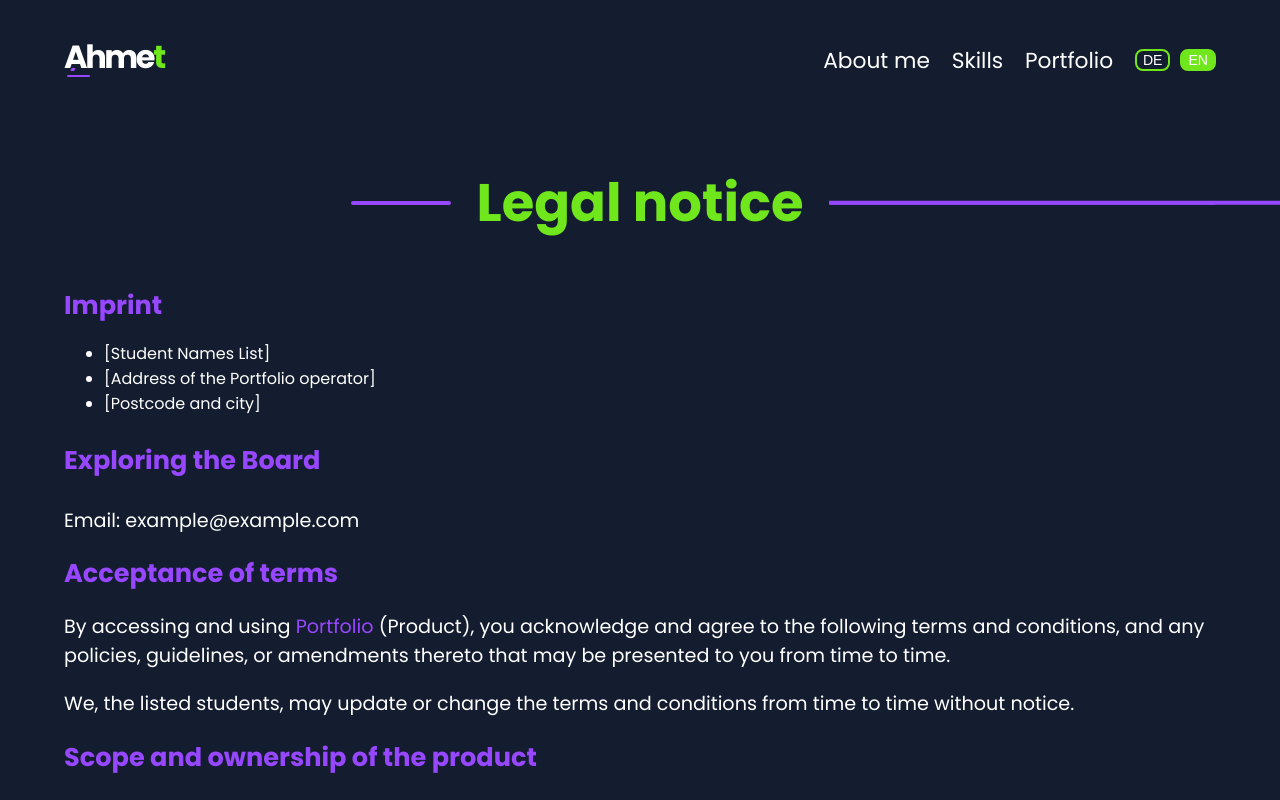
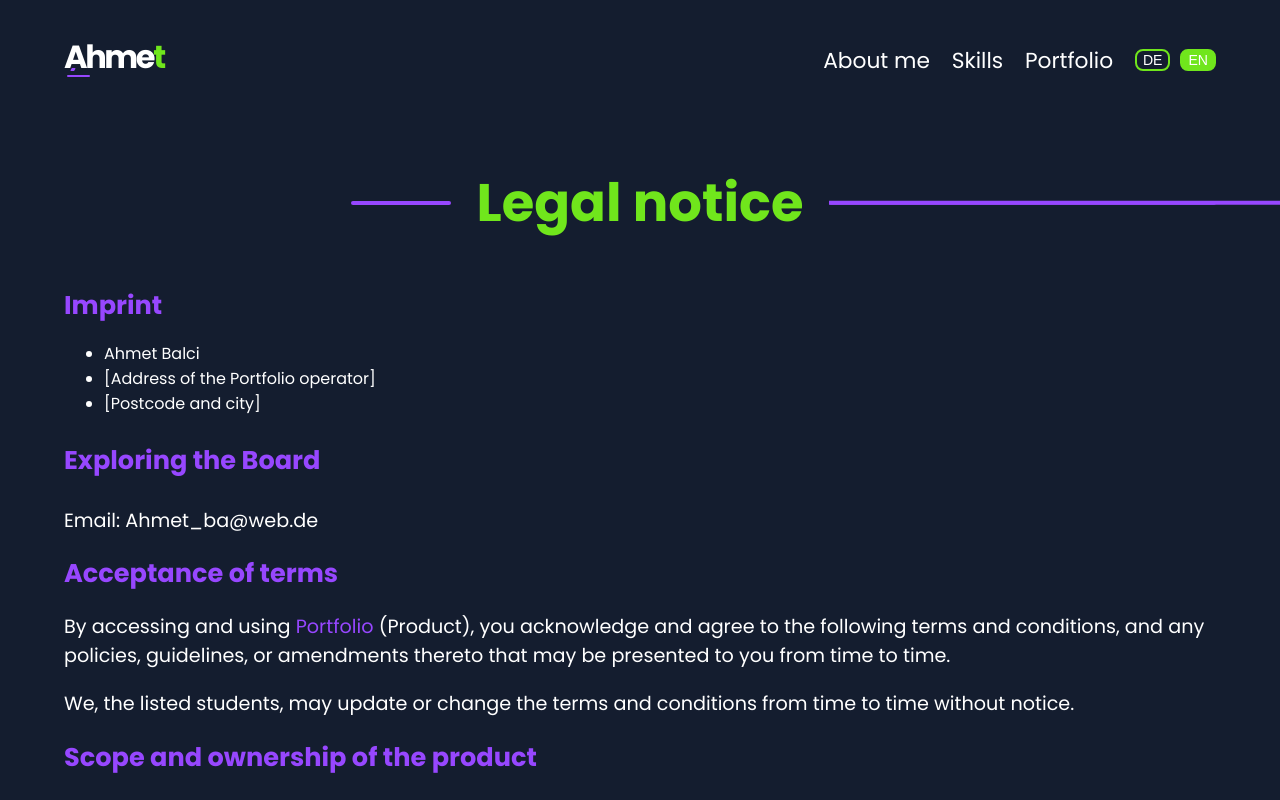
Before and after one commit to AhmetB-Dev/portfolio, an Angular app: page /legal-notice in a window 1280 px wide. Shown: the top 800 px of the page. Built offline with nearby package versions, Linux system fonts and the light colour scheme.

Commit message:
style(header): use clamp for navigation width; update email labels in translations

```diff
--- a/src/app/core/header/header.scss
+++ b/src/app/core/header/header.scss
@@ -71,7 +71,7 @@
       position: absolute;
       bottom: 0;
       left: 0;
-      width: 55px;
+      width: clamp(40px, 4vw, 100px);
       border-bottom: 2px solid #9747ff;
     }
   }
--- a/src/app/core/i18n/languages/de.translation.ts
+++ b/src/app/core/i18n/languages/de.translation.ts
@@ -19,7 +19,7 @@ export const deTranslation: TranslationModel = {
   about: {
     title: 'Über mich',
     lead: 'Ich entwickle moderne Webanwendungen und begeistere mich dafür, aus Ideen funktionierende und benutzerfreundliche Lösungen zu schaffen. Dabei lege ich Wert auf klare Strukturen, sauberen Code und kontinuierliche Weiterentwicklung.',
-    cardLocation: `Ich lebe in Siegen und arbeite bevorzugt remote, bin aber auch für hybride Arbeitsmodelle offen.`,
+    cardLocation: `Ich arbeite bevorzugt remote, bin aber auch für hybride Arbeitsmodelle offen.`,
     cardLearning:
       'Neue Technologien lerne ich am besten durch praktische Projekte. Dabei erweitere ich Schritt für Schritt meine Kenntnisse in der modernen Webentwicklung.',
     cardProblemSolving:
@@ -102,11 +102,11 @@ export const deTranslation: TranslationModel = {
 
     imprint: {
       title: 'Impressum',
-      studentNames: '[Liste der Namen]',
+      studentNames: 'Ahmet Balci',
       address: '[Adresse des Portfolio-Betreibers]',
       postcodeCity: '[Postleitzahl und Ort]',
       contactTitle: 'Das Board erkunden',
-      emailLabel: 'E-Mail',
+      emailLabel: 'Ahmet_ba@web.de',
     },
 
     acceptance: {
@@ -171,7 +171,7 @@ export const deTranslation: TranslationModel = {
       afterProduct:
         'und/oder Ihrem Verstoß gegen dieses Impressum entstehen oder damit zusammenhängen.',
       contactBeforeEmail: 'Bei Fragen oder Mitteilungen kontaktieren Sie uns bitte unter',
-      contactEmail: '[Kontakt-E-Mail]',
+      contactEmail: 'Ahmet_ba@web.de',
       dateLabel: 'Datum',
       date: '26. Juli 2025',
     },
--- a/src/app/core/i18n/languages/en.translation.ts
+++ b/src/app/core/i18n/languages/en.translation.ts
@@ -19,7 +19,7 @@ export const enTranslation: TranslationModel = {
   about: {
     title: 'About me',
     lead: 'I develop modern web applications and enjoy turning ideas into functional and user-friendly solutions. I focus on clear structures, clean code, and continuous improvement.',
-    cardLocation: `I am based in Siegen and prefer working remotely, but I am also open to hybrid work models.`,
+    cardLocation: `I prefer working remotely, but I’m also open to hybrid work arrangements.`,
     cardLearning:
       'I learn new technologies best through practical projects, continuously expanding my skills in modern web development.',
     cardProblemSolving:
@@ -49,8 +49,7 @@ export const enTranslation: TranslationModel = {
       },
 
       pollApp: {
-        description:
-          'A polling app for creating, sharing, and evaluating polls and user feedback.',
+        description: 'A polling app for creating, sharing, and evaluating polls and user feedback.',
       },
 
       sharkie: {
@@ -102,11 +101,11 @@ export const enTranslation: TranslationModel = {
 
     imprint: {
       title: 'Imprint',
-      studentNames: '[Student Names List]',
+      studentNames: 'Ahmet Balci',
       address: '[Address of the Portfolio operator]',
       postcodeCity: '[Postcode and city]',
       contactTitle: 'Exploring the Board',
-      emailLabel: 'Email',
+      emailLabel: 'Ahmet_ba@web.de',
     },
 
     acceptance: {
@@ -169,7 +168,7 @@ export const enTranslation: TranslationModel = {
         ', and our affiliates, partners, officers, directors, agents, and employees, from and against any claim, demand, loss, damage, cost, or liability, including reasonable legal fees, arising out of or relating to your use of',
       afterProduct: 'and/or your breach of this Legal Notice.',
       contactBeforeEmail: 'For any questions or notices, please contact us at',
-      contactEmail: '[Contact Email]',
+      contactEmail: 'Ahmet_ba@web.de',
       dateLabel: 'Date',
       date: 'July 26, 2025',
     },
--- a/src/app/pages/legal-notice-page/legal-notice-page.html
+++ b/src/app/pages/legal-notice-page/legal-notice-page.html
@@ -29,8 +29,8 @@
         <h3 class="legal-page__section-title">{{ text().imprint.contactTitle }}</h3>
 
         <p>
-          {{ text().imprint.emailLabel }}:
-          <a href="mailto:example@example.com"> example@example.com </a>
+          Email:
+          <a href="mailto:example@example.com"> {{ text().imprint.emailLabel }}</a>
         </p>
       </div>
     </section>
@@ -140,7 +140,8 @@
       <br />
       <p>
         {{ text().indemnity.contactBeforeEmail }}
-        <a href="mailto:[Contact Email]">{{ text().indemnity.contactEmail }}</a>.
+        <a href="mailto:[Contact Email]">{{ text().indemnity.contactEmail }}</a
+        >.
       </p>
 
       <br />
```
